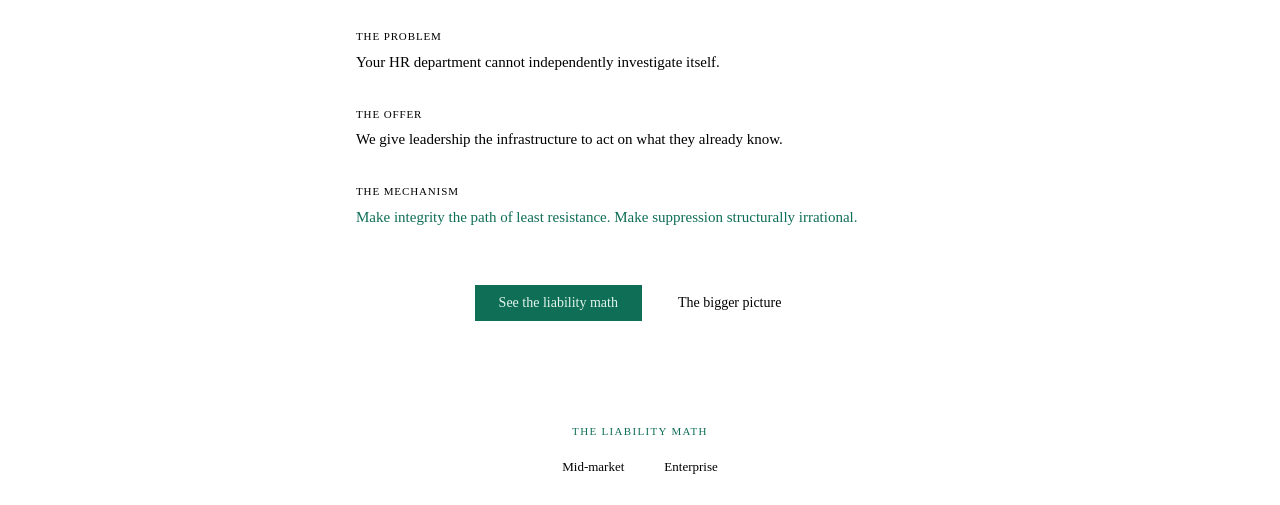
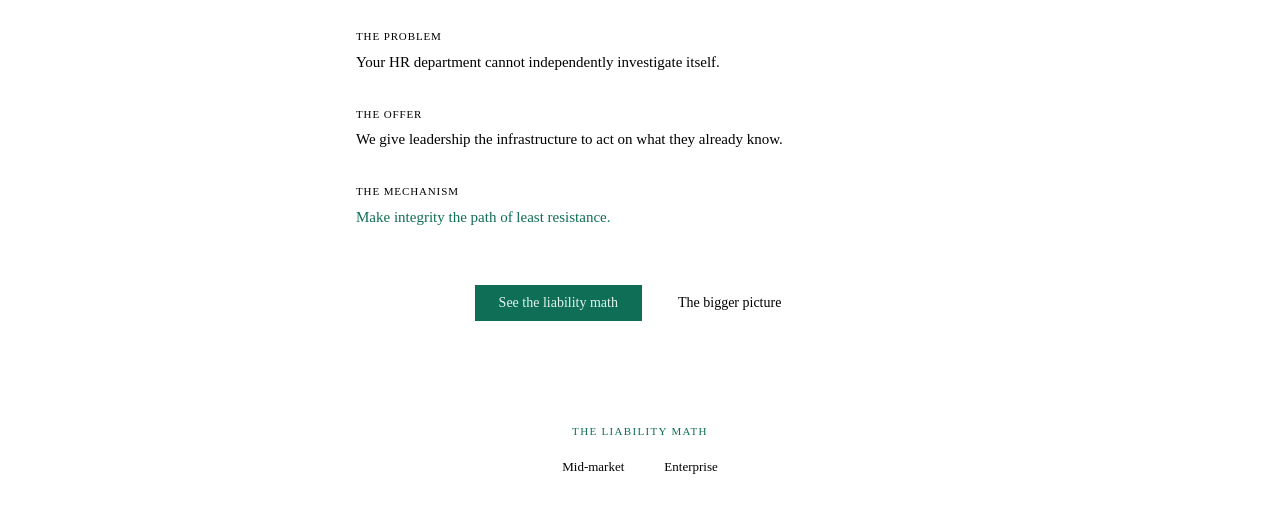
Before and after one commit to abi-etha/Integrity, a plain HTML site: page index.html in a window 1280 px wide. Shown: the part 295-800 px from the top of the page. Drawn offline with Linux system fonts and the light colour scheme.

Commit message:
Update index.html

```diff
--- a/index.html
+++ b/index.html
@@ -113,7 +113,7 @@ footer{border-top:0.5px solid var(--color-border-tertiary);padding:2rem;display:
     </div>
     <div class="pitch-line accent">
       <span class="pl-label">The mechanism</span>
-      <span class="pl-text">Make integrity the path of least resistance. Make suppression structurally irrational.</span>
+      <span class="pl-text">Make integrity the path of least resistance. </span>
     </div>
   </div>
   <div class="hero-actions">
```
